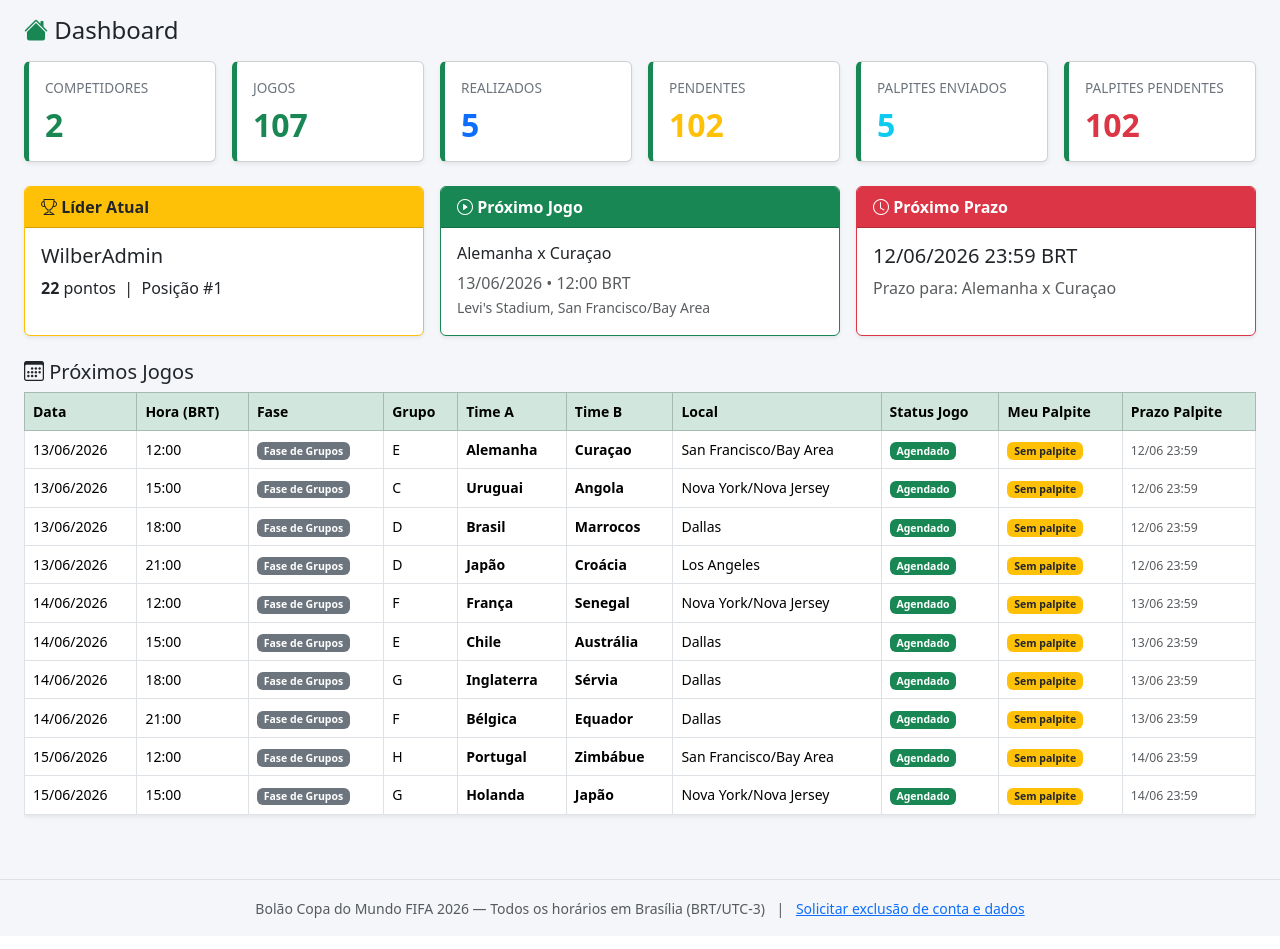
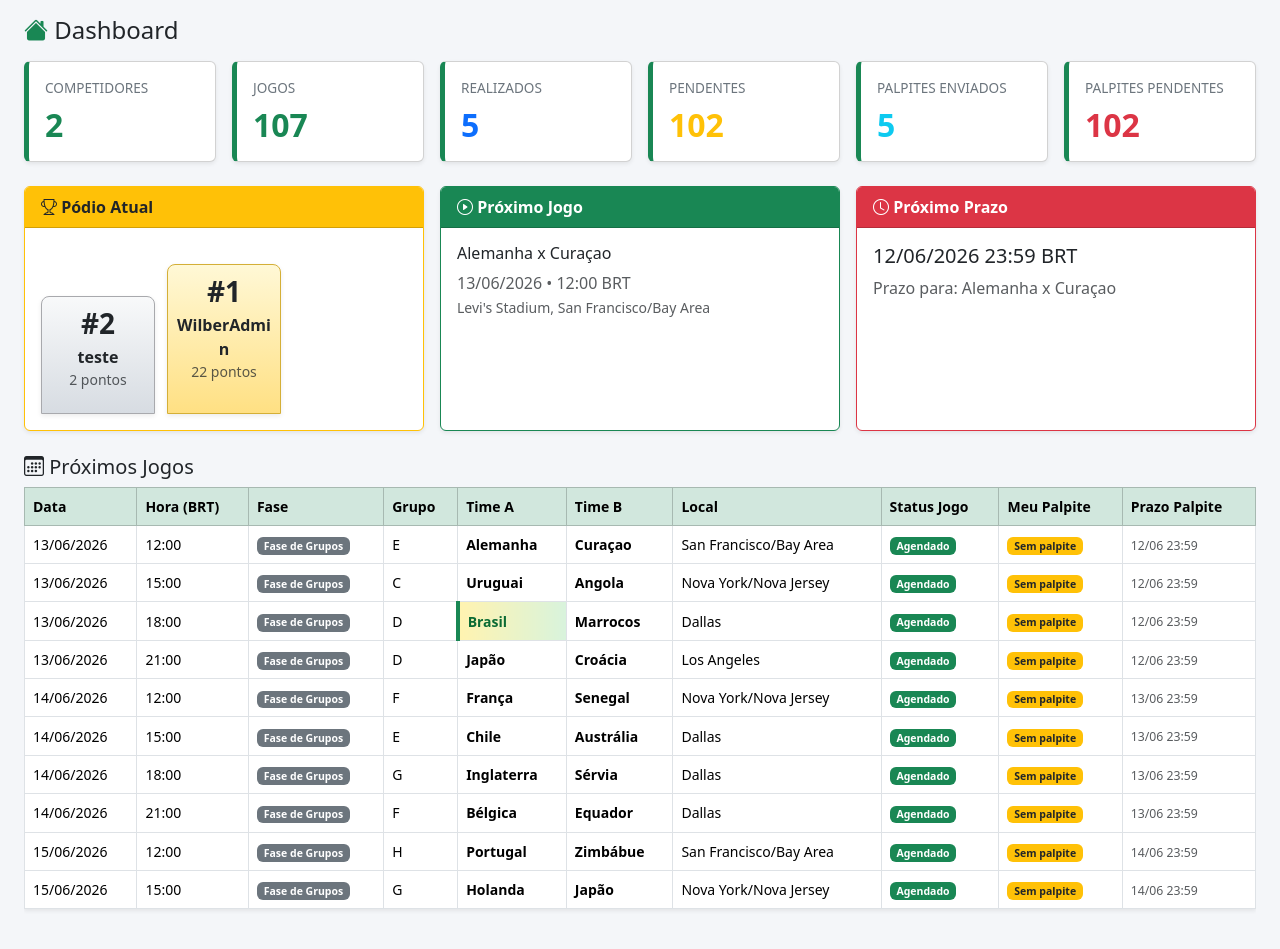
Before and after one commit to wilberkohler/bolao-copa-2026, a Flask app: page / in a window 1280 px wide. Shown: the part 56-1005 px from the top of the page. Before the commit the page ends 974 px from the top, so only its background shows below. Run offline with Flask 3, Linux system fonts and the light colour scheme; a user stored in the database is signed in; parts of the project's set-up code (start-up, migrations or seed data) failed here and were passed over.

Commit message:
Adicionar podio e atalhos de palpites

```diff
--- a/app.py
+++ b/app.py
@@ -424,9 +424,10 @@ def dashboard():
     if proximo_jogo:
         proximo_prazo = proximo_jogo.prazo_palpite
 
-    # Líder atual
+    # Pódio atual
     ranking = get_ranking(db, Competidor, Pontuacao, Palpite, Jogo)
     lider = ranking[0] if ranking else None
+    podium = ranking[:3]
 
     # Palpites pendentes (jogos abertos sem palpite do competidor logado)
     # Carrega apenas jogos futuros/nao encerrados para evitar query full-scan
@@ -464,6 +465,7 @@ def dashboard():
                            palpites_enviados=palpites_enviados,
                            palpites_pendentes=palpites_pendentes,
                            lider=lider,
+                           podium=podium,
                            proximo_jogo=proximo_jogo,
                            proximo_prazo=proximo_prazo,
                            proximos_com_status=proximos_com_status)
@@ -686,6 +688,27 @@ def palpites():
 
     # POST — salvar palpites (apenas do próprio usuário)
     if request.method == "POST":
+        competidor = ensure_competidor_profile(user)
+        if not competidor:
+            flash("Usuário não tem perfil de competidor.", "danger")
+            return redirect(url_for("dashboard"))
+
+        acao_palpite = request.form.get("acao_palpite", "salvar")
+        if acao_palpite == "limpar_futuros":
+            palpites_futuros = []
+            for palpite in Palpite.query.filter_by(competidor_id=competidor.id, valido=True).all():
+                jogo = Jogo.query.get(palpite.jogo_id)
+                if jogo and palpite_editavel(jogo) and not jogo.resultado:
+                    palpites_futuros.append(palpite)
+
+            for palpite in palpites_futuros:
+                HistoricoPalpite.query.filter_by(palpite_id=palpite.id).delete(synchronize_session=False)
+                db.session.delete(palpite)
+
+            db.session.commit()
+            flash(f"{len(palpites_futuros)} palpite(s) futuro(s) limpo(s).", "success")
+            return redirect(url_for("palpites"))
+
         jogo_ids = request.form.getlist("jogo_id")
         saved = 0
         erros = []
@@ -720,12 +743,6 @@ def palpites():
                 if classificado.lower() not in opcoes:
                     erros.append(f"Classificado inválido para jogo #{jid}.")
                     continue
-
-            # Buscar competidor do usuário logado
-            competidor = ensure_competidor_profile(user)
-            if not competidor:
-                flash("Usuário não tem perfil de competidor.", "danger")
-                return redirect(url_for("dashboard"))
 
             palpite = Palpite.query.filter_by(competidor_id=competidor.id, jogo_id=jogo.id, valido=True).first()
             agora = datetime.now(BR_TZ)
--- a/static/css/style.css
+++ b/static/css/style.css
@@ -35,3 +35,57 @@ body { background: #f4f6f9; }
 .pts-alto { color: #198754; font-weight: 700; }
 .pts-medio { color: #0d6efd; }
 .pts-baixo { color: #dc3545; }
+
+/* Destaque Brasil */
+.team-brasil {
+	background: linear-gradient(90deg, #fff3b0 0%, #d8f3dc 100%) !important;
+	border-left: 4px solid #198754 !important;
+	color: #0b3d22;
+}
+.team-brasil strong {
+	color: #0b6b34;
+}
+
+/* Podio */
+.podium-wrap {
+	display: grid;
+	grid-template-columns: repeat(3, minmax(0, 1fr));
+	align-items: end;
+	gap: .75rem;
+	min-height: 170px;
+}
+.podium-place {
+	border: 1px solid #dee2e6;
+	border-radius: .5rem .5rem 0 0;
+	background: #fff;
+	text-align: center;
+	padding: .75rem .5rem;
+	box-shadow: 0 .125rem .35rem rgba(0,0,0,.08);
+}
+.podium-place-1 {
+	min-height: 150px;
+	background: linear-gradient(180deg, #fff8d6 0%, #ffe083 100%);
+	border-color: #d4af37;
+	order: 2;
+}
+.podium-place-2 {
+	min-height: 118px;
+	background: linear-gradient(180deg, #f8f9fa 0%, #d7dce2 100%);
+	border-color: #a8a9ad;
+	order: 1;
+}
+.podium-place-3 {
+	min-height: 95px;
+	background: linear-gradient(180deg, #fff1e6 0%, #d69a62 100%);
+	border-color: #cd7f32;
+	order: 3;
+}
+.podium-rank {
+	font-size: 1.75rem;
+	font-weight: 800;
+	line-height: 1;
+}
+.podium-name {
+	font-weight: 700;
+	word-break: break-word;
+}
--- a/templates/competidores/historico.html
+++ b/templates/competidores/historico.html
@@ -76,8 +76,8 @@
       <tr>
         <td>#{{ j.numero_partida }}</td>
         <td>{{ j.data_jogo.strftime('%d/%m/%Y') }}</td>
-        <td>{{ j.time_a }}</td>
-        <td>{{ j.time_b }}</td>
+        <td class="{% if j.time_a == 'Brasil' or j.sigla_time_a == 'BRA' %}team-brasil{% endif %}">{{ j.time_a }}</td>
+        <td class="{% if j.time_b == 'Brasil' or j.sigla_time_b == 'BRA' %}team-brasil{% endif %}">{{ j.time_b }}</td>
         <td>
           {% if p.palpite_gols_a is not none %}
             <strong>{{ p.palpite_gols_a }} x {{ p.palpite_gols_b }}</strong>
--- a/templates/dashboard.html
+++ b/templates/dashboard.html
@@ -4,7 +4,6 @@
 
 <h4 class="mb-3"><i class="bi bi-house-fill text-success"></i> Dashboard</h4>
 
-<!-- Cards de resumo -->
 <div class="row g-3 mb-4">
   <div class="col-6 col-md-3 col-lg-2">
     <div class="card card-stat shadow-sm h-100">
@@ -56,15 +55,21 @@
   </div>
 </div>
 
-<!-- Líder, próximo jogo, próximo prazo -->
 <div class="row g-3 mb-4">
   <div class="col-md-4">
     <div class="card shadow-sm border-warning h-100">
-      <div class="card-header bg-warning text-dark fw-bold"><i class="bi bi-trophy"></i> Líder Atual</div>
+      <div class="card-header bg-warning text-dark fw-bold"><i class="bi bi-trophy"></i> Pódio Atual</div>
       <div class="card-body">
-        {% if lider %}
-          <h5 class="card-title">{{ lider.competidor.apelido }}</h5>
-          <p class="card-text mb-0"><strong>{{ lider.pontos }}</strong> pontos &nbsp;|&nbsp; Posição #1</p>
+        {% if podium %}
+          <div class="podium-wrap">
+            {% for r in podium %}
+              <div class="podium-place podium-place-{{ r.posicao }}">
+                <div class="podium-rank">#{{ r.posicao }}</div>
+                <div class="podium-name mt-2">{{ r.competidor.apelido }}</div>
+                <div class="small text-muted">{{ r.pontos }} pontos</div>
+              </div>
+            {% endfor %}
+          </div>
         {% else %}
           <p class="text-muted">Nenhum resultado lançado ainda.</p>
         {% endif %}
@@ -90,11 +95,7 @@
       <div class="card-header bg-danger text-white fw-bold"><i class="bi bi-clock"></i> Próximo Prazo</div>
       <div class="card-body">
         {% if proximo_prazo %}
-          {% if proximo_prazo.tzinfo %}
-            <h5>{{ proximo_prazo.strftime('%d/%m/%Y %H:%M') }} BRT</h5>
-          {% else %}
-            <h5>{{ proximo_prazo.strftime('%d/%m/%Y %H:%M') }} BRT</h5>
-          {% endif %}
+          <h5>{{ proximo_prazo.strftime('%d/%m/%Y %H:%M') }} BRT</h5>
           <p class="mb-0 text-muted">Prazo para: {{ proximo_jogo.time_a }} x {{ proximo_jogo.time_b }}</p>
         {% else %}
           <p class="text-muted">Sem prazo iminente.</p>
@@ -104,7 +105,6 @@
   </div>
 </div>
 
-<!-- Próximos Jogos -->
 <h5 class="mb-2"><i class="bi bi-calendar3"></i> Próximos Jogos</h5>
 <div class="table-responsive">
   <table class="table table-jogos table-hover table-bordered bg-white shadow-sm">
@@ -130,8 +130,8 @@
         <td>{{ j.hora_brasilia }}</td>
         <td><span class="badge bg-secondary">{{ j.fase }}</span></td>
         <td>{{ j.grupo or '-' }}</td>
-        <td><strong>{{ j.time_a }}</strong></td>
-        <td><strong>{{ j.time_b }}</strong></td>
+        <td class="{% if j.time_a == 'Brasil' or j.sigla_time_a == 'BRA' %}team-brasil{% endif %}"><strong>{{ j.time_a }}</strong></td>
+        <td class="{% if j.time_b == 'Brasil' or j.sigla_time_b == 'BRA' %}team-brasil{% endif %}"><strong>{{ j.time_b }}</strong></td>
         <td>{{ j.cidade }}</td>
         <td>
           {% set st = j.status %}
@@ -155,13 +155,7 @@
         {% endif %}
         <td>
           {% if j.prazo_palpite %}
-            <small class="text-muted">
-              {% if j.prazo_palpite.tzinfo %}
-                {{ j.prazo_palpite.strftime('%d/%m %H:%M') }}
-              {% else %}
-                {{ j.prazo_palpite.strftime('%d/%m %H:%M') }}
-              {% endif %}
-            </small>
+            <small class="text-muted">{{ j.prazo_palpite.strftime('%d/%m %H:%M') }}</small>
           {% endif %}
         </td>
       </tr>
--- a/templates/jogos/lista.html
+++ b/templates/jogos/lista.html
@@ -73,8 +73,8 @@
                 <td><span class="badge bg-secondary">{{ j.fase }}</span></td>
                 <td>{{ j.data_jogo.strftime('%d/%m/%Y') }}</td>
                 <td>{{ j.hora_brasilia }}</td>
-                <td><strong>{{ j.time_a }}</strong><br><small class="text-muted">{{ j.sigla_time_a }}</small></td>
-                <td><strong>{{ j.time_b }}</strong><br><small class="text-muted">{{ j.sigla_time_b }}</small></td>
+                <td class="{% if j.time_a == 'Brasil' or j.sigla_time_a == 'BRA' %}team-brasil{% endif %}"><strong>{{ j.time_a }}</strong><br><small class="text-muted">{{ j.sigla_time_a }}</small></td>
+                <td class="{% if j.time_b == 'Brasil' or j.sigla_time_b == 'BRA' %}team-brasil{% endif %}"><strong>{{ j.time_b }}</strong><br><small class="text-muted">{{ j.sigla_time_b }}</small></td>
                 <td><small>{{ j.estadio }}</small></td>
                 <td><small>{{ j.cidade }}, {{ j.pais }}</small></td>
                 <td>
--- a/templates/resultados/form.html
+++ b/templates/resultados/form.html
@@ -12,7 +12,7 @@
       <div class="card-body">
         <form method="post">
           <div class="row align-items-end">
-            <div class="col mb-3 text-center">
+            <div class="col mb-3 text-center {% if jogo.time_a == 'Brasil' or jogo.sigla_time_a == 'BRA' %}team-brasil{% endif %}">
               <label class="form-label fw-bold">{{ jogo.time_a }}</label>
               <input type="number" name="gols_a" class="form-control form-control-lg text-center"
                      min="0" max="30" required
@@ -21,7 +21,7 @@
             <div class="col-auto mb-3">
               <div class="fs-2 fw-bold text-muted mt-3">x</div>
             </div>
-            <div class="col mb-3 text-center">
+            <div class="col mb-3 text-center {% if jogo.time_b == 'Brasil' or jogo.sigla_time_b == 'BRA' %}team-brasil{% endif %}">
               <label class="form-label fw-bold">{{ jogo.time_b }}</label>
               <input type="number" name="gols_b" class="form-control form-control-lg text-center"
                      min="0" max="30" required
--- a/templates/resultados/lista.html
+++ b/templates/resultados/lista.html
@@ -57,8 +57,8 @@
         <td>{{ j.data_jogo.strftime('%d/%m/%Y') }}</td>
         <td>{{ j.hora_brasilia }}</td>
         <td><span class="badge bg-secondary">{{ j.fase }}</span></td>
-        <td><strong>{{ j.time_a }}</strong></td>
-        <td><strong>{{ j.time_b }}</strong></td>
+        <td class="{% if j.time_a == 'Brasil' or j.sigla_time_a == 'BRA' %}team-brasil{% endif %}"><strong>{{ j.time_a }}</strong></td>
+        <td class="{% if j.time_b == 'Brasil' or j.sigla_time_b == 'BRA' %}team-brasil{% endif %}"><strong>{{ j.time_b }}</strong></td>
         <td>
           {% if res %}
             <span class="badge bg-success">{{ res.gols_a }} x {{ res.gols_b }}</span>
```
Also changed, not shown: templates/palpites/index.html (+69 -2 lines).
